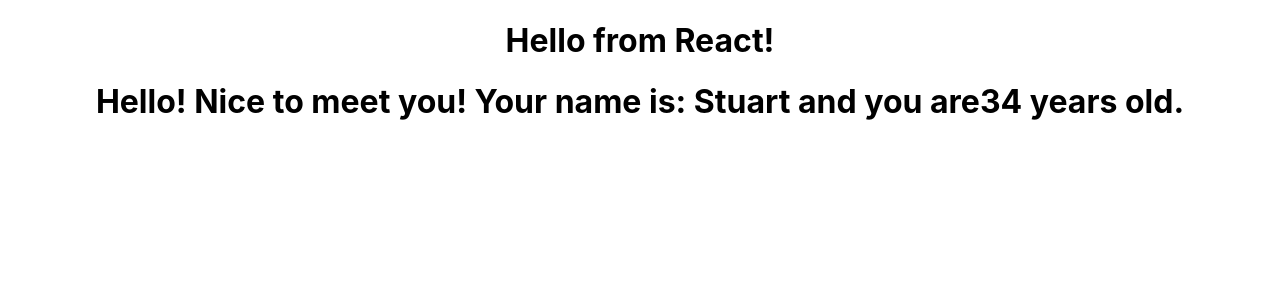
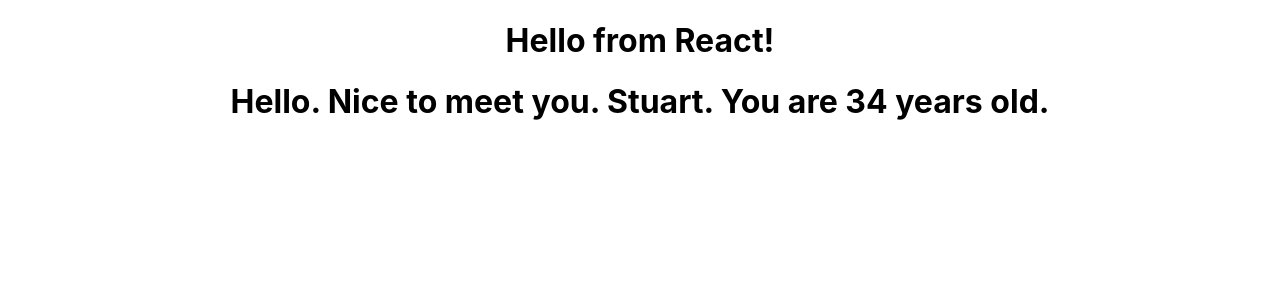
Before and after one commit to Clinelly/react_photo_site, a React (Create React App) app in the folder photo-site/: page / in a window 1280 px wide. Shown: the top 300 px of the page. Built offline with nearby package versions, Linux system fonts and the light colour scheme.

Commit message:
Re-do greetings

```diff
--- a/photo-site/src/App.js
+++ b/photo-site/src/App.js
@@ -7,7 +7,7 @@ function App() {
   return (
     <div className="App">
         <FunctionalGreeting />
-        <FunctionalGreetingWithProps greeting="Nice to meet you!" name="Stuart" age="34"/>
+        <FunctionalGreetingWithProps greeting="Nice to meet you." name="Stuart." age="You are 34 years old." />
     </div>
   );
 }
--- a/photo-site/src/components/FunctionalGreeting.js
+++ b/photo-site/src/components/FunctionalGreeting.js
@@ -1,10 +1,6 @@
-import React from "react";
+import React from "react"
 
-// function FunctionalGreeting() {
-//     return <h1>Hello from REACT!</h1>
-// }
-
-const FunctionalGreeting = () => <h1>Hello from React!</h1>
+let FunctionalGreeting = () => <h1>Hello from React!</h1>;
 
 
 export default FunctionalGreeting
--- a/photo-site/src/components/FunctionalGreetingWithProps.js
+++ b/photo-site/src/components/FunctionalGreetingWithProps.js
@@ -1,12 +1,8 @@
-import React from "react";
+import React from "react"
 
-// function FunctionalGreeting() {
-//     return <h1>Hello from REACT!</h1>
-// }
-
-const FunctionalGreetingWithProps = (props) => {
-    console.log(props)
-    return <h1>Hello! {props.greeting} Your name is: {props.name} and you are{props.age} years old.</h1>
+let FunctionalGreetingWithProps = (props) => {
+    console.log(props);
+    return <h1>Hello. {props.greeting} {props.name} {props.age}</h1>;
 }
 
 
```
